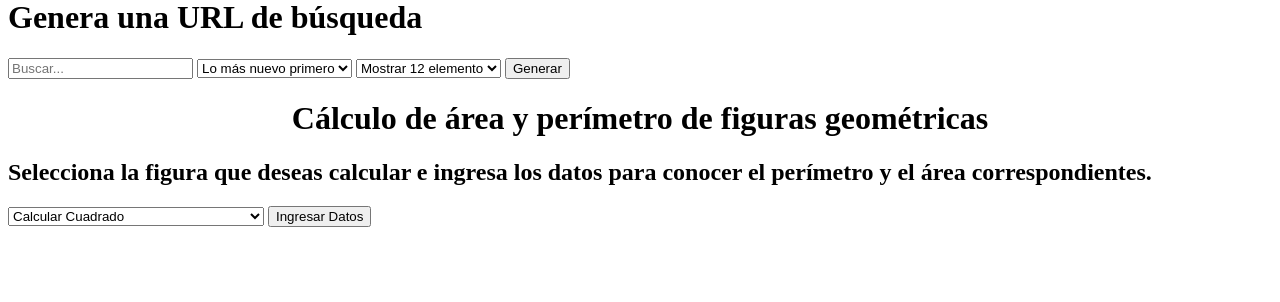
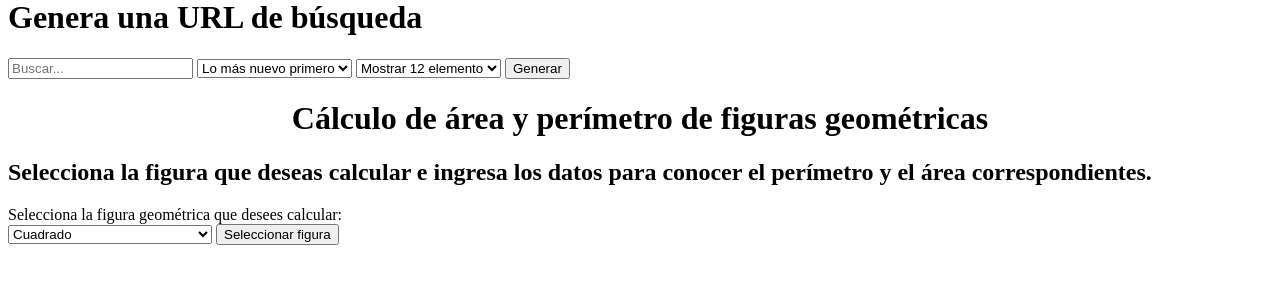
Before and after one commit to AlanYahirFuentesBaez/php, a PHP site: page / in a window 1280 px wide. Shown: the part 162-464 px from the top of the page. Run offline with PHP 8.4, Linux system fonts and the light colour scheme; data that the repository does not hold is empty.

Commit message:
avance instrucciones

```diff
--- a/includes/figurasGeometricas/figurasGeometricas.php
+++ b/includes/figurasGeometricas/figurasGeometricas.php
@@ -1,22 +1,24 @@
 <form action="index.php" method="post">
+    Selecciona la figura geométrica que desees calcular:<br>
     <select id="figura" name="figura">
-        <option value="cuad">Calcular Cuadrado</option>
-        <option value="rect">Calcular Rectángulo</option>
+        <option value="cuad">Cuadrado</option>
+        <option value="rect">Rectángulo</option>
         <optgroup label="Triángulos">
-            <option value="trian">Calcular Triángulo Equilátero</option>
-            <option value="iso">Calcular Triangulo Isóceles/Escaleno</option>
+            <option value="trian">Triángulo Equilátero</option>
+            <option value="iso">Triangulo Isóceles/Escaleno</option>
         </optgroup>
 
     </select>
-    <input type="submit" value="Ingresar Datos">
+    <input type="submit" value="Seleccionar figura">
 </form>
+<br><br>
 
 
 <?php
 include("functions/math.php");
 
 $seleccionFigura="$_POST[figura]";
-echo $seleccionFigura;
+//echo $seleccionFigura;
 
 
 if($seleccionFigura=="cuad"){
```
